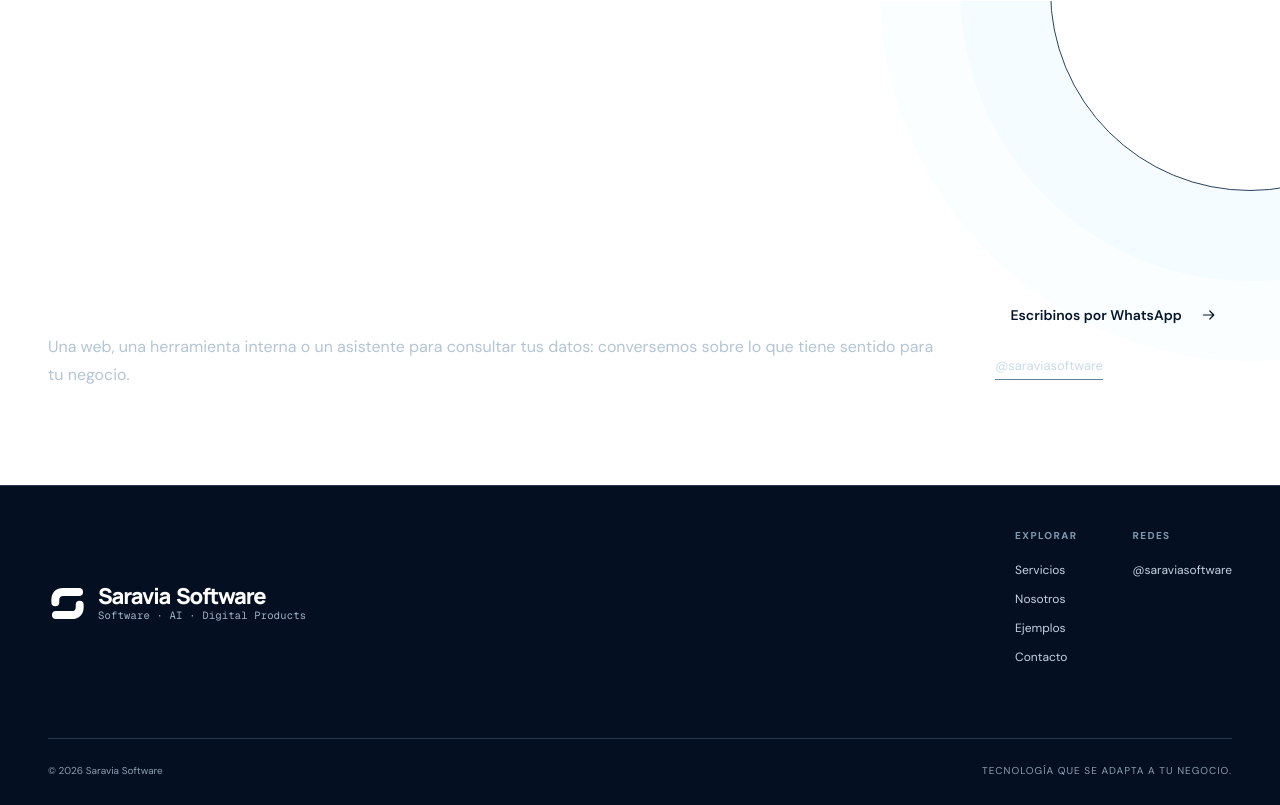
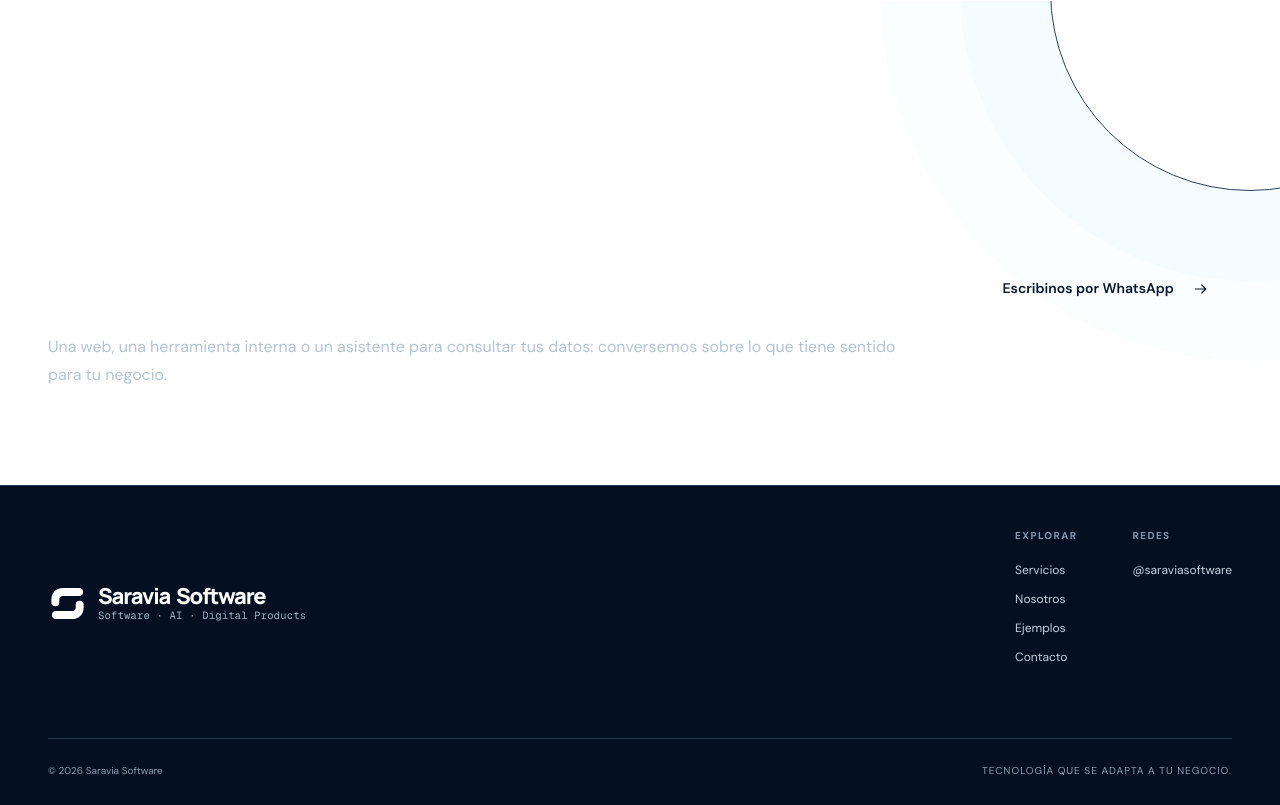
Before and after one commit to saravia-software/saravia-software-landing, a React (Vite) app: page / in a window 1280 px wide. Shown: the part 6561-7366 px from the top of the page. Built offline with nearby package versions, Linux system fonts and the light colour scheme.

Commit message:
update whatsapp number and add instagram in contacts

```diff
--- a/src/components/Contact.tsx
+++ b/src/components/Contact.tsx
@@ -17,7 +17,10 @@
             <span>{copy.contactCta}</span>
             <svg aria-hidden="true"><use href="#arrow" /></svg>
           </a>
-          <a className="contact-social-link" href={INSTAGRAM_URL} target="_blank" rel="noopener noreferrer">@saraviasoftware</a>
+          <a className="button button-dark" href={INSTAGRAM_URL} target="_blank" rel="noopener noreferrer">
+            <span>Instagram @saraviasoftware</span>
+            <svg aria-hidden="true"><use href="#arrow" /></svg>
+          </a>
         </div>
       </div>
     </section>
--- a/src/config.ts
+++ b/src/config.ts
@@ -1,2 +1,2 @@
-export const WHATSAPP_URL = 'https://wa.me/5493525405648'
+export const WHATSAPP_URL = 'https://wa.me/5493525563519'
 export const INSTAGRAM_URL = 'https://www.instagram.com/saraviasoftware/'
```
